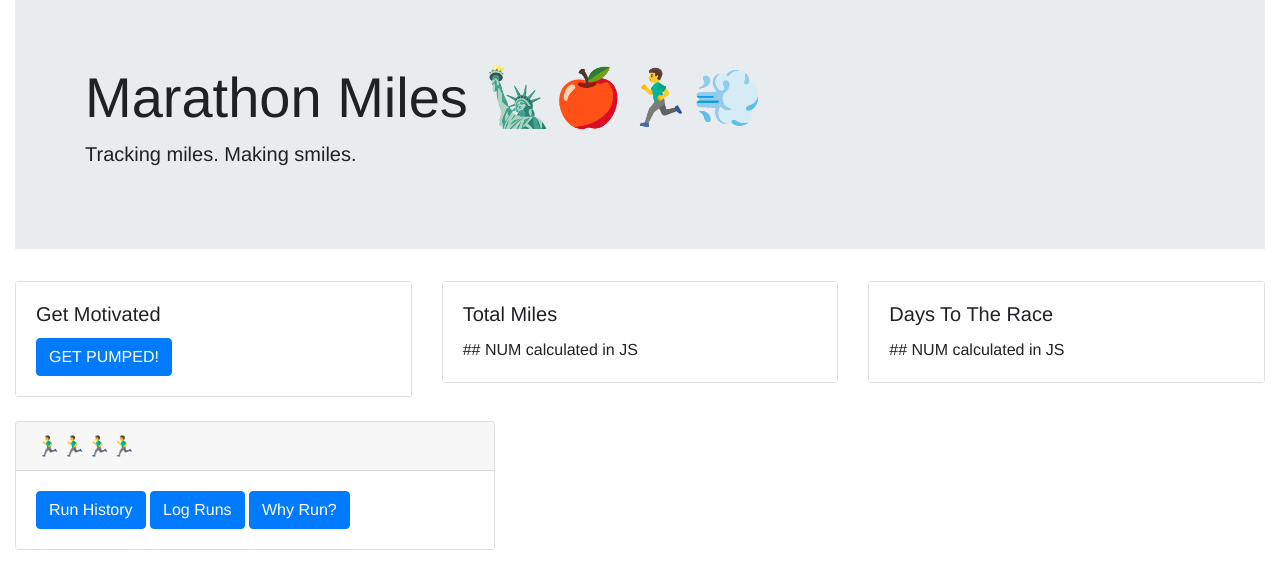
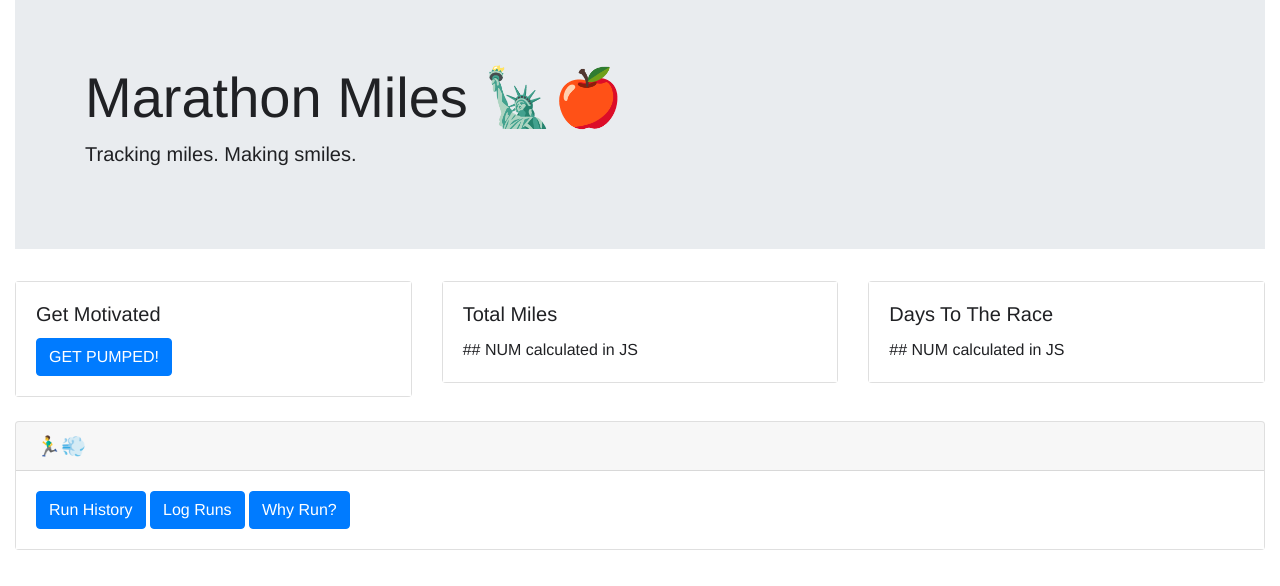
Before and after one commit to edwardphill/marathon-miles, a plain HTML site: page index.html in a window 1280 px wide. Drawn offline with nearby package versions, Linux system fonts and the light colour scheme; no server answers.

Commit message:
copy updates

```diff
--- a/index.html
+++ b/index.html
@@ -29,7 +29,7 @@
     <div class="container-fluid">
       <div class="jumbotron jumbotron-fluid">
         <div class="container">
-          <h1 class="display-4">Marathon Miles 🗽🍎🏃‍♂️💨</h1>
+          <h1 class="display-4">Marathon Miles 🗽🍎</h1>
           <p class="lead">Tracking miles. Making smiles.</p>
         </div>
       </div>
@@ -71,8 +71,8 @@
 
       <br />
 
-      <div class="card" style="width: 30rem;">
-        <h5 class="card-header">🏃‍♂️🏃‍♂️🏃‍♂️🏃‍♂️</h5>
+      <div class="card" class="container-fluid">
+        <h5 class="card-header">🏃‍♂️💨</h5>
         <div class="card-body">
           <a href="#" class="btn btn-primary" id="runHist-btn">Run History</a>
           <a href="#" class="btn btn-primary" id="logRun-btn">Log Runs</a>
@@ -137,7 +137,7 @@
                     type="text"
                     class="form-control"
                     id="boroughs"
-                    placeholder="Get all 5 if you dare!"
+                    placeholder="Hit all 5 if you dare..."
                   />
                 </div>
                 <div class="form-group">
@@ -147,7 +147,7 @@
                     class="form-control"
                     id="runTime"
                     aria-describedby="emailHelp"
-                    placeholder="Get up to 4 hours?... aiaiai"
+                    placeholder="Goal is to get to 4 hours one day!"
                   />
                 </div>
               </div>
```
